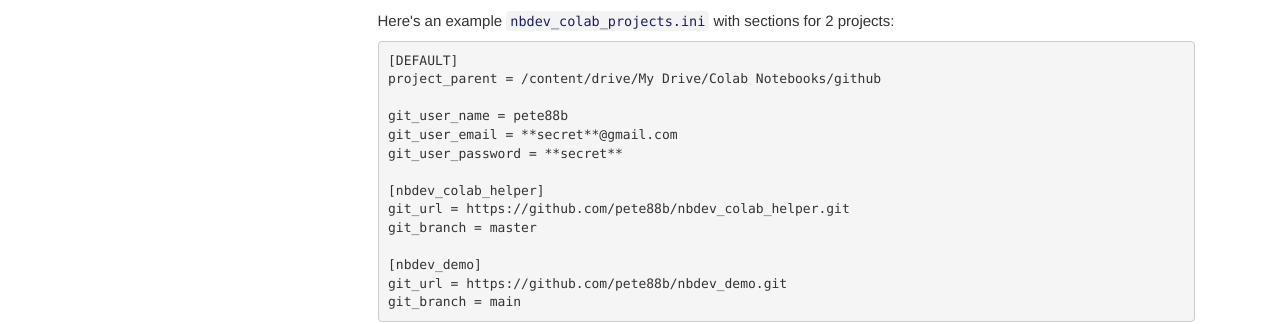
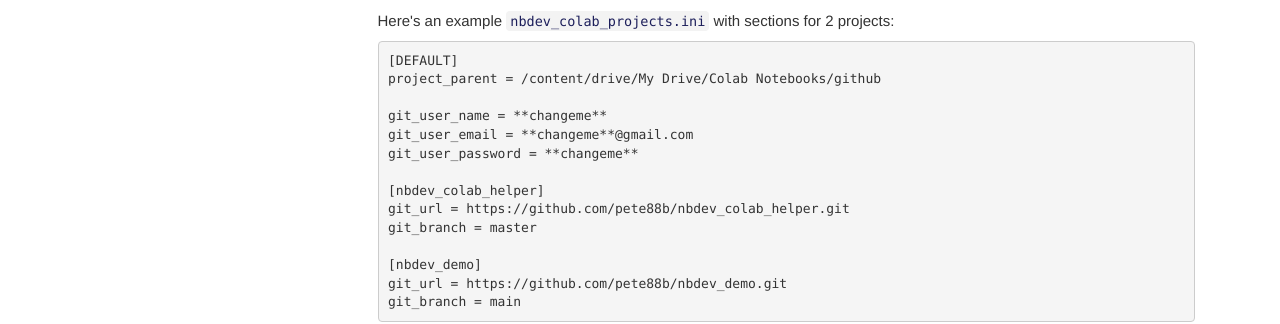
Before and after one commit to pete88b/nbdev_colab_helper, a Jekyll site: the page built from docs/core.html, in a window 1280 px wide. Shown: the part 1032-1356 px from the top of the page. Built offline with Jekyll 4.4.1, drawn with Linux system fonts in a browser that asks for light colours; nearby versions of some CDN libraries; comment, search, counter and statistics services are not loaded.

Commit message:
update docs

```diff
--- a/docs/core.html
+++ b/docs/core.html
@@ -52,9 +52,9 @@
 <pre><code>[DEFAULT]
 project_parent = /content/drive/My Drive/Colab Notebooks/github
 
-git_user_name = pete88b
-git_user_email = **secret**@gmail.com
-git_user_password = **secret**
+git_user_name = **changeme**
+git_user_email = **changeme**@gmail.com
+git_user_password = **changeme**
 
 [nbdev_colab_helper]
 git_url = https://github.com/pete88b/nbdev_colab_helper.git
--- a/nbdev_colab_helper/core.py
+++ b/nbdev_colab_helper/core.py
@@ -56,7 +56,7 @@
     print(f'Error: [{project_name}] section not found in {config_path}')
     print(f'Please add a section for [{project_name}] and run `setup_project` again')
     print('See https://pete88b.github.io/nbdev_colab_helper/core.html for details')
-    return
+    return config, None
   project_config = config[project_name]
   project_path = Path(project_config['project_parent'])/project_name
   git_url, git_branch = project_config['git_url'], project_config['git_branch']
@@ -64,8 +64,8 @@
     print(f'Clone of {project_name} already exists in {project_path.parent}')
   else:
     project_path.parent.mkdir(parents=True, exist_ok=True)
-    get_ipython().magic(f'cd {project_path.parent}')
-    _run_commands([f'git clone {git_url}'])
+    # get_ipython().magic(f'cd {project_path.parent}')
+    _run_commands([f'git clone {git_url} {project_path}'])
   get_ipython().magic(f'cd {project_path}')
   _run_commands(['pip install git+https://github.com/fastai/nbdev.git'])
   setup_git(git_url, git_branch, project_config['git_user_name'],
```
Also changed, not shown: 2 other files.
